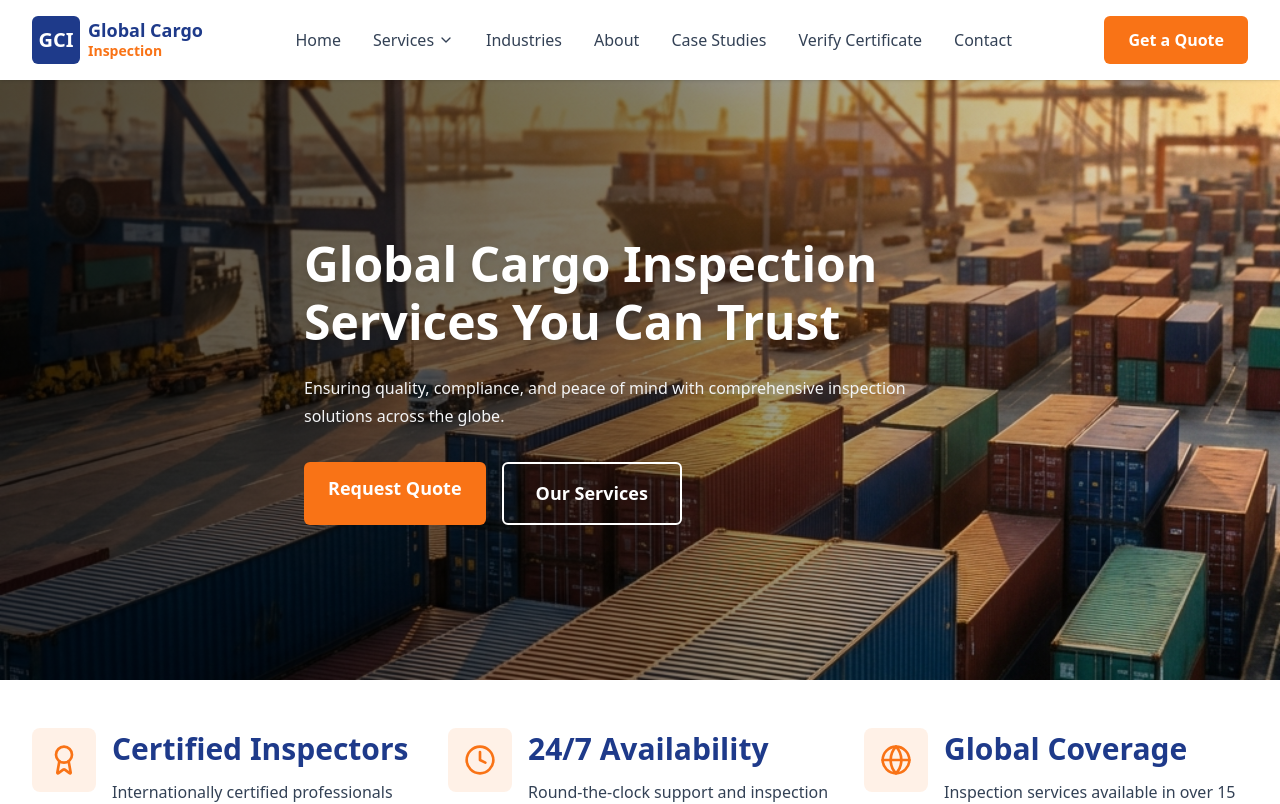
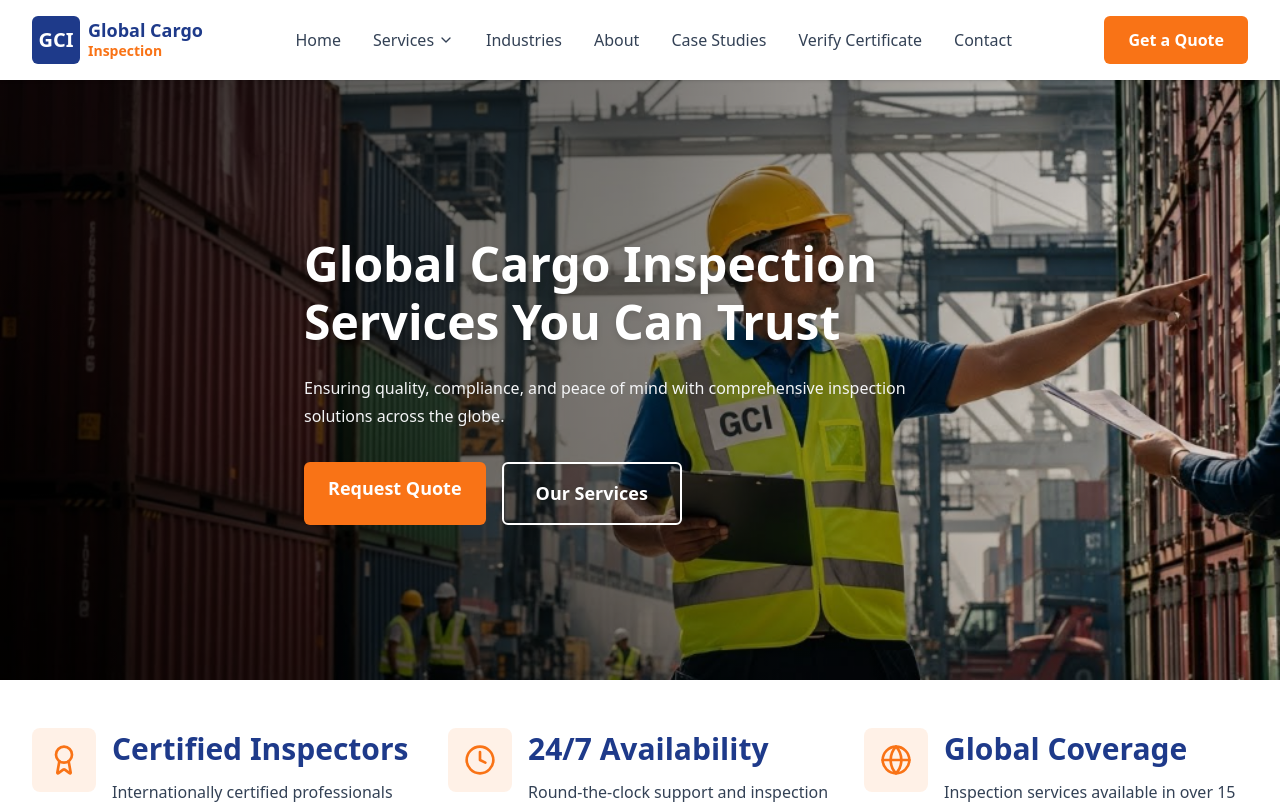
Before and after one commit to Markcarrod/global-cargo-inspection, a Next.js app: page / in a window 1280 px wide. Shown: the top 804 px of the page. Built offline with nearby package versions, Linux system fonts and the light colour scheme.

Commit message:
feat: add hero slideshow with 3 rotating images

```diff
--- a/app/page.tsx
+++ b/app/page.tsx
@@ -1,5 +1,6 @@
 'use client';
 
+import { useState, useEffect } from 'react';
 import Link from 'next/link';
 import {
   ClipboardCheck,
@@ -17,6 +18,12 @@ import {
 import ServiceCard from '@/components/ui/ServiceCard';
 import TestimonialCard from '@/components/ui/TestimonialCard';
 import CTASection from '@/components/sections/CTASection';
+
+const heroImages = [
+  '/images/hero-bg.png',
+  '/images/about-hero-gci.png',
+  '/images/hero-cargo-inspection.png',
+];
 
 const services = [
   {
@@ -85,20 +92,33 @@ const testimonials = [
 ];
 
 export default function HomePage() {
+  const [currentSlide, setCurrentSlide] = useState(0);
+
+  useEffect(() => {
+    const timer = setInterval(() => {
+      setCurrentSlide((prev) => (prev + 1) % heroImages.length);
+    }, 5000);
+    return () => clearInterval(timer);
+  }, []);
+
   return (
     <div>
       {/* Hero Section */}
       <section className="relative min-h-[600px] flex items-center overflow-hidden">
-        {/* Background Image */}
+        {/* Background Images - Slideshow */}
+        {heroImages.map((image, index) => (
           <div
-          className="absolute inset-0 bg-cover bg-center"
+            key={index}
+            className="absolute inset-0 bg-cover bg-center transition-opacity duration-1000"
             style={{
-            backgroundImage: 'url(/images/hero-bg.png)',
+              backgroundImage: `url(${image})`,
+              opacity: currentSlide === index ? 1 : 0,
             }}
           >
             {/* Dark Overlay for text readability */}
             <div className="absolute inset-0 bg-gradient-to-r from-black/70 via-black/50 to-transparent"></div>
           </div>
+        ))}
 
         <div className="container-custom relative z-10 py-20">
           <div className="max-w-2xl">
--- a/app/verify/page.tsx
+++ b/app/verify/page.tsx
@@ -1,17 +1,18 @@
 'use client';
 
 import { useState } from 'react';
-import { Search, Loader2, CheckCircle, XCircle, AlertTriangle, FileText, Calendar, User } from 'lucide-react';
+import { Search, Loader2, CheckCircle, XCircle, AlertTriangle, FileText, Calendar, User, Download } from 'lucide-react';
 import Link from 'next/link';
 
 // Mock Data for verification
-const MOCK_DB: Record<string, { status: 'valid' | 'expired' | 'revoked'; client: string; product: string; date: string; inspector: string }> = {
+const MOCK_DB: Record<string, { status: 'valid' | 'expired' | 'revoked'; client: string; product: string; date: string; inspector: string; pdfUrl?: string }> = {
     'GCI-2025-4492': {
         status: 'valid',
         client: 'TechImport Solutions',
         product: 'Consumer Electronics (Batch A-22)',
         date: '2025-01-10',
-        inspector: 'James W.'
+        inspector: 'James W.',
+        pdfUrl: '/certificates/sample_report.pdf'
     },
     'GCI-2024-8821': {
         status: 'valid',
@@ -172,6 +173,20 @@ export default function VerifyPage() {
                                             </div>
                                         </div>
 
+                                        {result.data?.pdfUrl && (
+                                            <div className="flex justify-center">
+                                                <a
+                                                    href={result.data.pdfUrl}
+                                                    target="_blank"
+                                                    rel="noopener noreferrer"
+                                                    className="btn-primary py-3 px-6 flex items-center justify-center rounded-lg shadow-md hover:shadow-lg transition-all"
+                                                >
+                                                    <Download className="w-5 h-5 mr-2" />
+                                                    View Full Report (PDF)
+                                                </a>
+                                            </div>
+                                        )}
+
                                         <div className="text-center pt-2">
                                             <p className="text-sm text-gray-500">
                                                 This certificate validates that the inspection was carried out according to GCI standards.
```
Also changed, not shown: public/images/hero-cargo-inspection.png (added). Lines whose indentation alone changed are shown as unchanged.
